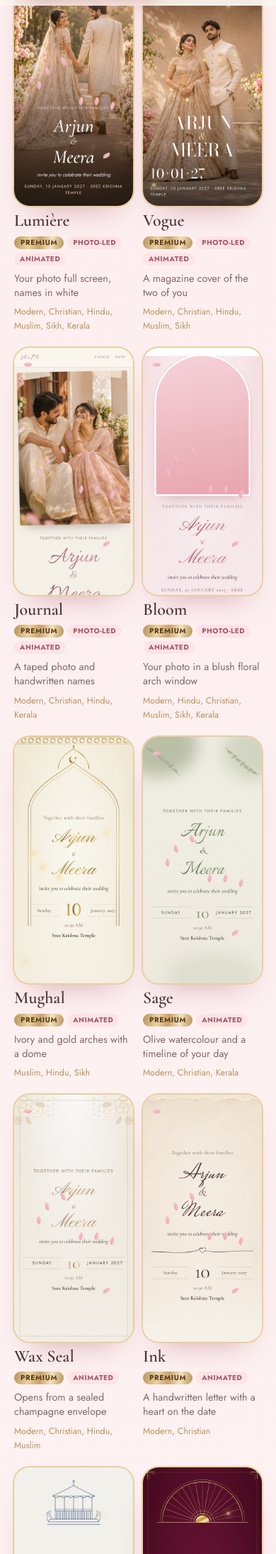
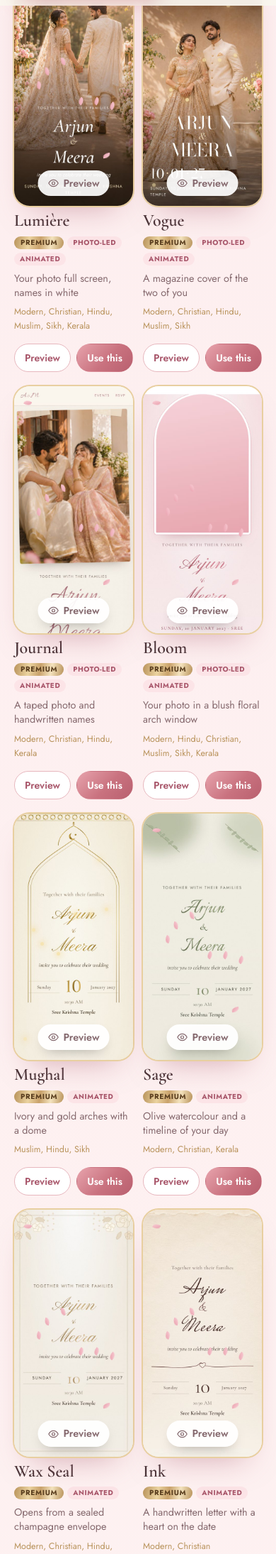
Before and after one commit to dibindenny1998/swift, a PHP site: page /designs in a window 390 px wide. Shown: the part 836-3025 px from the top of the page at 71% size. Run offline with PHP 8.4, Linux system fonts and the light colour scheme; some libraries are stand-ins or nearby versions.

Commit message:
Preview any design before choosing; Vimeo and Google Drive videos again
- Every design card on the home and Designs pages has Preview and Use this buttons;
  Preview opens the full sample invite in a phone frame (photos, video, RSVP, gift list
  on Premium; Crafted by seal on Free)
- Video accepts YouTube, Vimeo and Google Drive; YouTube and Vimeo autoplay muted and loop
- Admin setting for the demo video shown in previews

Co-Authored-By: Claude Opus 5.5 <noreply@anthropic.com>
Claude-Session: https://claude.ai/code/session_01HTLJ5qXdA6w9sojxHduBi6

```diff
--- a/admin/index.php
+++ b/admin/index.php
@@ -64,7 +64,7 @@ if ($_SERVER['REQUEST_METHOD'] === 'POST') {
         header('Location: /admin/'); exit;
     }
     if ($act === 'settings') {
-        foreach (['brand', 'business_name', 'site_domain', 'support_phone', 'support_email', 'address', 'pixel_id'] as $k) set_setting($k, mb_substr(trim((string)($_POST[$k] ?? '')), 0, 200));
+        foreach (['brand', 'business_name', 'site_domain', 'demo_video', 'support_phone', 'support_email', 'address', 'pixel_id'] as $k) set_setting($k, mb_substr(trim((string)($_POST[$k] ?? '')), 0, 200));
         foreach (['price_standard', 'price_premium', 'price_biodata'] as $k) { $v = (int)($_POST[$k] ?? 0); if ($v >= 1) set_setting($k, (string)$v); }
         set_setting('custom_from', mb_substr(trim((string)($_POST['custom_from'] ?? '')), 0, 30));
         $kid = trim((string)($_POST['rzp_key_id'] ?? ''));
@@ -382,6 +382,7 @@ site_head('Admin | ' . setting('brand'));
       <div class="grid2" style="margin-top:12px">
         <div class="field"><label for="b1">Brand name</label><input id="b1" name="brand" value="<?= e(setting('brand')) ?>"></div>
         <div class="field"><label for="b6">Site domain</label><input id="b6" name="site_domain" value="<?= e(setting('site_domain')) ?>" placeholder="thewedlink.in"><small>Shown in the "Crafted by" mark on free invites.</small></div>
+        <div class="field"><label for="b7">Demo video (YouTube, Vimeo or Drive link)</label><input id="b7" name="demo_video" value="<?= e(setting('demo_video')) ?>" placeholder="https://youtu.be/…"><small>Plays in the design previews on the home and Designs pages.</small></div>
         <div class="field"><label for="b2">Legal business name</label><input id="b2" name="business_name" value="<?= e(setting('business_name')) ?>"></div>
         <div class="field"><label for="b3">Support WhatsApp number</label><input id="b3" name="support_phone" inputmode="tel" value="<?= e(setting('support_phone')) ?>"></div>
         <div class="field"><label for="b4">Support email</label><input id="b4" name="support_email" type="email" value="<?= e(setting('support_email')) ?>"></div>
--- a/api.php
+++ b/api.php
@@ -40,9 +40,9 @@ function sanitize_data(array $r): array
         $d['events'][] = ['name' => clip($ev['name'] ?? '', 40) ?: 'Wedding', 'date' => $date, 'time' => $time,
             'venue' => clip($ev['venue'] ?? '', 80), 'address' => clip($ev['address'] ?? '', 160), 'map' => $map];
     }
-    // one YouTube video (Premium)
+    // one video: YouTube, Vimeo or Google Drive (Premium)
     $v = clip($r['video'] ?? '', 300);
-    if ($v !== '' && !preg_match('#^https://(www\.|m\.)?(youtube\.com|youtu\.be)/#i', $v)) $v = '';
+    if ($v !== '' && !preg_match('#^https://(www\.|m\.|player\.)?(youtube\.com|youtu\.be|vimeo\.com|drive\.google\.com)/#i', $v)) $v = '';
     $d['video'] = $v;
     $d['video_kind'] = in_array($r['video_kind'] ?? '', ['prewedding', 'wishes', 'story'], true) ? $r['video_kind'] : 'prewedding';
     $d['gift_note'] = clip($r['gift_note'] ?? '', 200);
--- a/assets/create.js
+++ b/assets/create.js
@@ -282,8 +282,8 @@
       if (bad.length) msg = 'Each gift needs a name. Add one or remove the gift.';
       else if (data.gifts.some(function (g) { return g.link && !/^https:\/\/[^\s]+\.[a-z]{2,}/i.test(g.link.trim()); })) msg = 'Example links must start with https://';
     }
-    if (step === 3 && (data.video || '').trim() && !/^https:\/\/(www\.|m\.)?(youtube\.com|youtu\.be)\//i.test(data.video.trim())) {
-      msg = 'Paste a YouTube link, starting with https://youtu.be/ or https://www.youtube.com/';
+    if (step === 3 && (data.video || '').trim() && !/^https:\/\/(www\.|m\.|player\.)?(youtube\.com|youtu\.be|vimeo\.com|drive\.google\.com)\//i.test(data.video.trim())) {
+      msg = 'Paste a YouTube, Vimeo or Google Drive link starting with https://';
     }
     if (step === 2) {
       var withDate = data.events.filter(function (e) { return e.date; });
--- a/assets/invite.js
+++ b/assets/invite.js
@@ -54,12 +54,14 @@
     standard: { events: 3, photos: 1, rsvp: false, music: false, gifts: false, video: false, badge: true },
     premium: { events: 6, photos: 15, rsvp: true, music: true, gifts: true, video: true, badge: false }
   };
-  // turn a pasted YouTube link into its player address
+  // turn a pasted YouTube, Vimeo or Google Drive link into its player address
   function videoEmbed(url) {
     url = String(url || '').trim(); var m;
-    // YouTube only; plays by itself (muted, as phones require) and loops
+    // YouTube and Vimeo play by themselves (muted, as phones require) and loop; Google Drive shows its play button
     if ((m = /(?:youtube\.com\/(?:watch\?(?:.*&)?v=|embed\/|shorts\/|live\/)|youtu\.be\/)([\w-]{11})/.exec(url)))
       return 'https://www.youtube-nocookie.com/embed/' + m[1] + '?autoplay=1&mute=1&loop=1&playlist=' + m[1] + '&rel=0&modestbranding=1&playsinline=1&controls=1';
+    if ((m = /vimeo\.com\/(?:video\/)?(\d+)/.exec(url))) return 'https://player.vimeo.com/video/' + m[1] + '?autoplay=1&muted=1&loop=1&playsinline=1';
+    if ((m = /drive\.google\.com\/(?:file\/d\/|open\?id=)([\w-]{20,})/.exec(url))) return 'https://drive.google.com/file/d/' + m[1] + '/preview';
     return '';
   }
   var VIDEO_TITLE = { prewedding: 'Our pre-wedding film', wishes: 'Wishes from our families', story: 'Our story' };
--- /dev/null
+++ b/assets/preview.js
@@ -0,0 +1,37 @@
+/* Design preview pop-up: renders a full sample invite for any design in a phone frame. */
+(function () {
+  'use strict';
+  var C = window.WL_PREVIEW || {}, modal = document.getElementById('pv-modal');
+  if (!modal) return;
+  var frame = document.getElementById('pv-frame'), ready = false, pending = null, last = null;
+  var LED = {}; (C.led || []).forEach(function (x) { LED[x[0]] = x[1]; });
+  function data(theme, tier) {
+    var s = window.WL_SAMPLES ? WL_SAMPLES.get(WL_SAMPLES.faith(theme)) : { p1: 'Arjun', p2: 'Meera', events: [] };
+    var plan = tier === 'free' ? 'free' : tier === 'standard' ? 'standard' : 'premium';
+    var photos = (C.photos || []).slice();
+    if (LED[theme]) photos.unshift(LED[theme]);
+    return Object.assign({}, s, { theme: theme, plan: plan, brand: C.brand, domain: C.domain, photos: plan === 'free' ? [] : photos,
+      video: plan === 'premium' ? (C.video || '') : '', video_kind: 'prewedding',
+      gifts: plan === 'premium' ? [{ id: 'g1aaaaaa', name: 'Dinner set' }, { id: 'g2bbbbbb', name: 'Air fryer' }, { id: 'g3cccccc', name: 'Silver pooja set' }] : [] });
+  }
+  function paint() {
+    if (!ready || !pending) return;
+    try { frame.contentWindow.scrollTo(0, 0); frame.contentWindow.wlRender(data(pending.theme, pending.tier), { mode: 'demo', cover: true, autoOpen: 1100 }); } catch (e) {}
+  }
+  frame.addEventListener('load', function () { ready = true; paint(); });
+  function open(btn) {
+    pending = { theme: btn.dataset.theme, tier: btn.dataset.tier };
+    document.getElementById('pv-title').textContent = btn.dataset.name;
+    document.getElementById('pv-tier').textContent = { free: 'Free design', standard: 'Standard design · ₹199 plan', premium: 'Premium design · ₹499 plan' }[pending.tier] || '';
+    document.getElementById('pv-use').href = '/create?t=' + pending.theme;
+    last = btn; modal.hidden = false; document.documentElement.style.overflow = 'hidden';
+    if (!frame.src) frame.src = '/frame.php'; else paint();
+    document.getElementById('pv-x').focus();
+  }
+  function close() { modal.hidden = true; document.documentElement.style.overflow = ''; if (last) last.focus(); }
+  document.addEventListener('click', function (e) {
+    var b = e.target.closest('.js-preview'); if (b) { e.preventDefault(); open(b); return; }
+    if (e.target === modal || e.target.closest('#pv-x')) close();
+  });
+  document.addEventListener('keydown', function (e) { if (e.key === 'Escape' && !modal.hidden) close(); });
+})();
--- a/assets/site.css
+++ b/assets/site.css
@@ -682,3 +682,27 @@ h1.eyebrow { font: 700 .8rem/1 var(--body); }
 .chip-r input:focus-visible + span { outline: 3px solid var(--turmeric); outline-offset: 2px; }
 #video-kind { margin-top: 8px; }
 .plan-opt small.why[hidden] { display: none; }
+
+/* ================= design preview ================= */
+.gd { position: relative; }
+button.gd-img { border: 0; padding: 0; background: none; cursor: pointer; width: 100%; text-align: inherit; font: inherit; }
+.gd-eye { position: absolute; left: 50%; bottom: 14px; transform: translateX(-50%); display: inline-flex; align-items: center; gap: 6px; padding: 8px 14px; border-radius: 99px;
+  background: rgba(255,255,255,.92); color: var(--plum); font: 600 .85rem var(--body); box-shadow: 0 8px 20px -10px rgba(0,0,0,.4); opacity: 0; transition: opacity .2s; }
+.gd-eye svg { width: 16px; height: 16px; }
+.gd-img:hover .gd-eye, .gd-img:focus-visible .gd-eye { opacity: 1; }
+@media (hover: none) { .gd-eye { opacity: 1; } }
+.gd-acts { display: flex; gap: 8px; margin-top: 6px; }
+.gd-btn { flex: 1; display: inline-flex; justify-content: center; align-items: center; min-height: 40px; padding: 0 10px; border-radius: 99px; border: 1.5px solid #E7B7BE; background: #fff;
+  color: var(--kumkum-d); font: 600 .88rem var(--body); text-decoration: none; cursor: pointer; }
+.gd-btn.solid { background: var(--rosegold); color: #fff; border-color: transparent; }
+.pv-modal { position: fixed; inset: 0; z-index: 100; background: rgba(46,30,34,.55); -webkit-backdrop-filter: blur(6px); backdrop-filter: blur(6px); display: grid; place-items: center; padding: 16px; overflow-y: auto; }
+.pv-modal[hidden] { display: none; }
+.pv-box { background: var(--rose); border-radius: 28px; padding: 18px 18px 20px; width: min(420px, 100%); display: grid; gap: 12px; justify-items: center; box-shadow: 0 40px 80px -30px rgba(0,0,0,.5); }
+.pv-head { width: 100%; display: flex; justify-content: space-between; align-items: flex-start; gap: 12px; }
+.pv-head small { color: var(--kumkum-d); font-weight: 600; font-size: .82rem; }
+.pv-head h3 { font-size: 1.8rem; }
+.pv-x { width: 44px; height: 44px; border-radius: 50%; border: 0; background: #fff; color: var(--plum); font-size: 1.6rem; cursor: pointer; box-shadow: 0 0 0 1px var(--line); flex: none; }
+.pv-phone { width: min(330px, 82vw) !important; height: min(640px, calc(100svh - 230px)) !important; animation: none !important; }
+.pv-phone iframe { width: 100%; height: 100%; border: 0; }
+.pv-note { font-size: .85rem; color: var(--plum-2); text-align: center; }
+.pv-box .btn { width: 100%; }
--- a/create.php
+++ b/create.php
@@ -110,14 +110,14 @@ site_head(($editing ? 'Edit your invite' : 'Make your wedding website free') . '
         <button type="button" class="btn alt small" id="music-x" hidden>Remove song</button>
       </div>
       <div class="field">
-        <label for="video">YouTube video <span class="tag">Premium</span></label>
-        <input id="video" name="video" inputmode="url" maxlength="300" placeholder="https://youtu.be/…">
+        <label for="video">Video link <span class="tag">Premium</span></label>
+        <input id="video" name="video" inputmode="url" maxlength="300" placeholder="YouTube, Vimeo or Google Drive link">
         <div class="chips" id="video-kind" role="radiogroup" aria-label="Video type">
           <label class="chip-r"><input type="radio" name="video_kind" value="prewedding" checked><span>Pre-wedding film</span></label>
           <label class="chip-r"><input type="radio" name="video_kind" value="wishes"><span>Wishes from family</span></label>
           <label class="chip-r"><input type="radio" name="video_kind" value="story"><span>Our story</span></label>
         </div>
-        <small>Upload your video to YouTube (Unlisted is fine) and paste the link. It starts playing by itself in your invite, muted; guests tap to hear it. Leave empty for no video.</small>
+        <small>Paste a YouTube (Unlisted is fine), Vimeo or Google Drive link (set to "Anyone with the link"). YouTube and Vimeo videos start playing by themselves, muted; guests tap to hear them. Leave empty for no video.</small>
       </div>
       <div class="field"><label for="message">A message for your guests</label><textarea id="message" name="message" maxlength="500" rows="3" placeholder="With the blessings of our elders, we warmly invite you and your family to share our joy."></textarea></div>
       <div class="field"><label for="closing">Closing line</label><input id="closing" name="closing" maxlength="120" placeholder="Your presence is the blessing we look forward to."></div>
--- a/lib/bootstrap.php
+++ b/lib/bootstrap.php
@@ -230,6 +230,7 @@ const SETTING_DEFAULTS = [
     'brand'           => 'TheWedLink',
     'business_name'   => 'TheWedLink',
     'site_domain'     => 'thewedlink.in',
+    'demo_video'      => '',
     'support_phone'   => '',
     'support_email'   => '',
     'address'         => 'Bangalore, Karnataka, India',
--- a/lib/sections.php
+++ b/lib/sections.php
@@ -47,11 +47,12 @@ function sec_designs(int $limit = 0): void
         <?php foreach ($themes as $id => $t):
             $photoLed = in_array($id, PHOTO_LED_THEMES, true); $fx = THEME_FX[$id] ?? '';
             $tags = implode(' ', $t['tags']) . ' tier-' . $t['tier'] . ($photoLed ? ' photo-led' : '') . ($fx ? ' animated' : ''); ?>
-          <a class="gd<?= $t['tier'] === 'premium' ? ' gd-prem' : '' ?>" href="/create?t=<?= $id ?>" data-tags="<?= e($tags) ?>">
-            <span class="gd-img">
+          <div class="gd<?= $t['tier'] === 'premium' ? ' gd-prem' : '' ?>" data-tags="<?= e($tags) ?>">
+            <button type="button" class="gd-img js-preview" data-theme="<?= $id ?>" data-tier="<?= $t['tier'] ?>" data-name="<?= e($t['name']) ?>" aria-label="Preview <?= e($t['name']) ?>">
               <img src="<?= asset('assets/img/designs/' . $id . '.jpg') ?>" alt="<?= e($t['name']) ?> invite design" width="232" height="480" loading="lazy">
               <?php if ($fx): ?><span class="gd-fx gd-fx-<?= $fx ?>" aria-hidden="true"><?php for ($i = 0; $i < 9; $i++): ?><i></i><?php endfor; ?></span><?php endif; ?>
-            </span>
+              <span class="gd-eye"><svg viewBox="0 0 24 24" aria-hidden="true"><path d="M2 12s3.6-7 10-7 10 7 10 7-3.6 7-10 7S2 12 2 12z" fill="none" stroke="currentColor" stroke-width="1.8"/><circle cx="12" cy="12" r="3" fill="none" stroke="currentColor" stroke-width="1.8"/></svg>Preview</span>
+            </button>
             <b><?= e($t['name']) ?></b>
             <span class="gd-tags">
               <?php if ($t['tier'] !== 'standard'): ?><em class="tier tier-<?= $t['tier'] ?>"><?= TIER_NAMES[$t['tier']] ?></em><?php endif; ?>
@@ -60,13 +61,33 @@ function sec_designs(int $limit = 0): void
             </span>
             <span><?= e($t['note']) ?></span>
             <small><?= e(implode(', ', array_map(fn($x) => CATEGORIES[$x], $t['tags']))) ?></small>
-          </a>
+            <span class="gd-acts"><button type="button" class="gd-btn js-preview" data-theme="<?= $id ?>" data-tier="<?= $t['tier'] ?>" data-name="<?= e($t['name']) ?>">Preview</button><a class="gd-btn solid" href="/create?t=<?= $id ?>">Use this</a></span>
+          </div>
         <?php endforeach; ?>
       </div>
+      <?php preview_modal(); ?>
       <?php if ($limit): ?><p style="text-align:center;margin-top:34px"><a class="btn" href="/designs" style="background:var(--foil);color:var(--wine-2)">See all <?= $nThemes ?> designs</a></p><?php endif; ?>
     </div>
   </section>
 <?php
+}
+
+/** The design preview pop-up: a phone showing the full sample invite. Printed once per page. */
+function preview_modal(): void
+{
+    static $done = false;
+    if ($done) return;
+    $done = true;
+    $photos = array_values(array_filter([slot_url('demo-1'), slot_url('demo-2'), slot_url('demo-3')]));
+    $cfg = ['photos' => $photos, 'video' => setting('demo_video'), 'brand' => setting('brand'), 'domain' => setting('site_domain'),
+        'led' => array_values(array_filter(array_map(fn($id) => slot_url('theme-' . $id) ? [$id, slot_url('theme-' . $id)] : null, PHOTO_LED_THEMES)))];
+    echo '<div class="pv-modal" id="pv-modal" hidden role="dialog" aria-modal="true" aria-labelledby="pv-title"><div class="pv-box">'
+        . '<div class="pv-head"><div><small id="pv-tier"></small><h3 id="pv-title">Preview</h3></div><button type="button" class="pv-x" id="pv-x" aria-label="Close preview">&times;</button></div>'
+        . '<div class="phone pv-phone"><iframe id="pv-frame" title="Design preview"></iframe></div>'
+        . '<p class="pv-note">Sample names and photos. Scroll inside the phone to see the whole invite.</p>'
+        . '<a class="btn" id="pv-use" href="/create">Use this design</a></div></div>'
+        . '<script>window.WL_PREVIEW = ' . json_for_script($cfg) . ';</script>'
+        . '<script src="' . asset('assets/samples.js') . '"></script><script src="' . asset('assets/preview.js') . '"></script>';
 }
 
 function sec_pricing(): void
```
